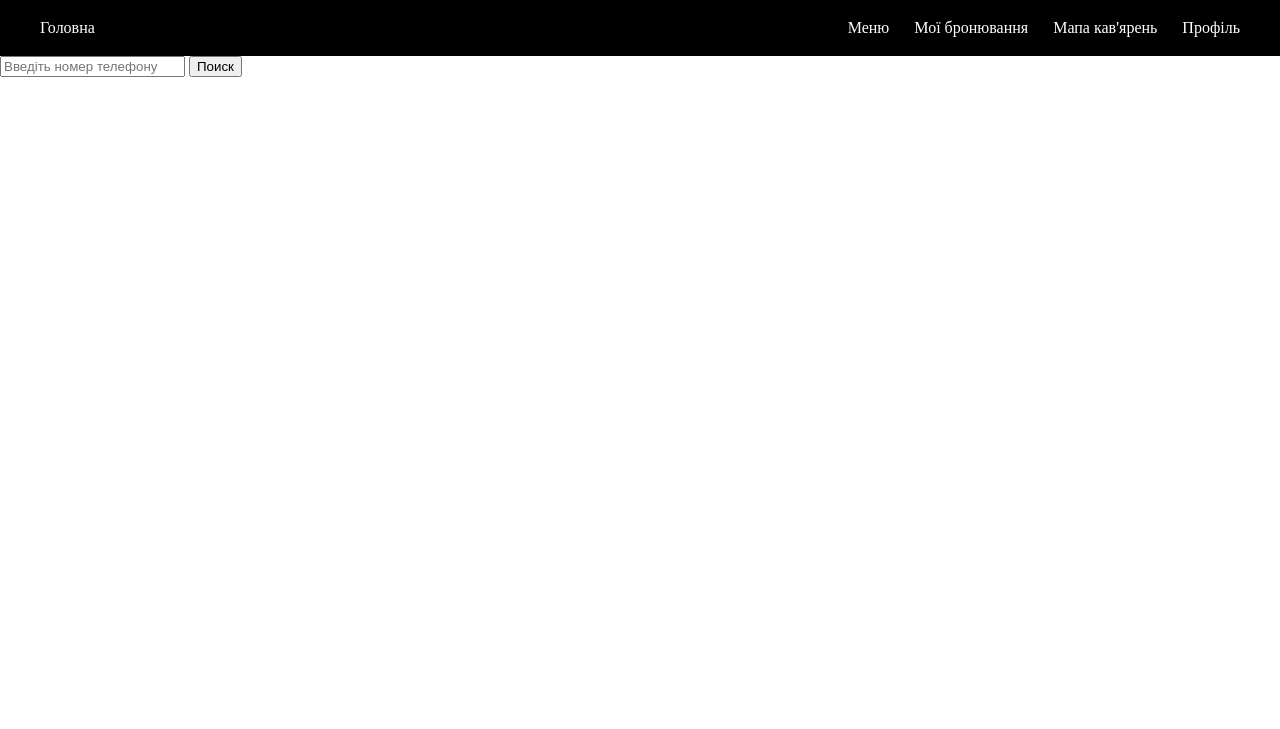
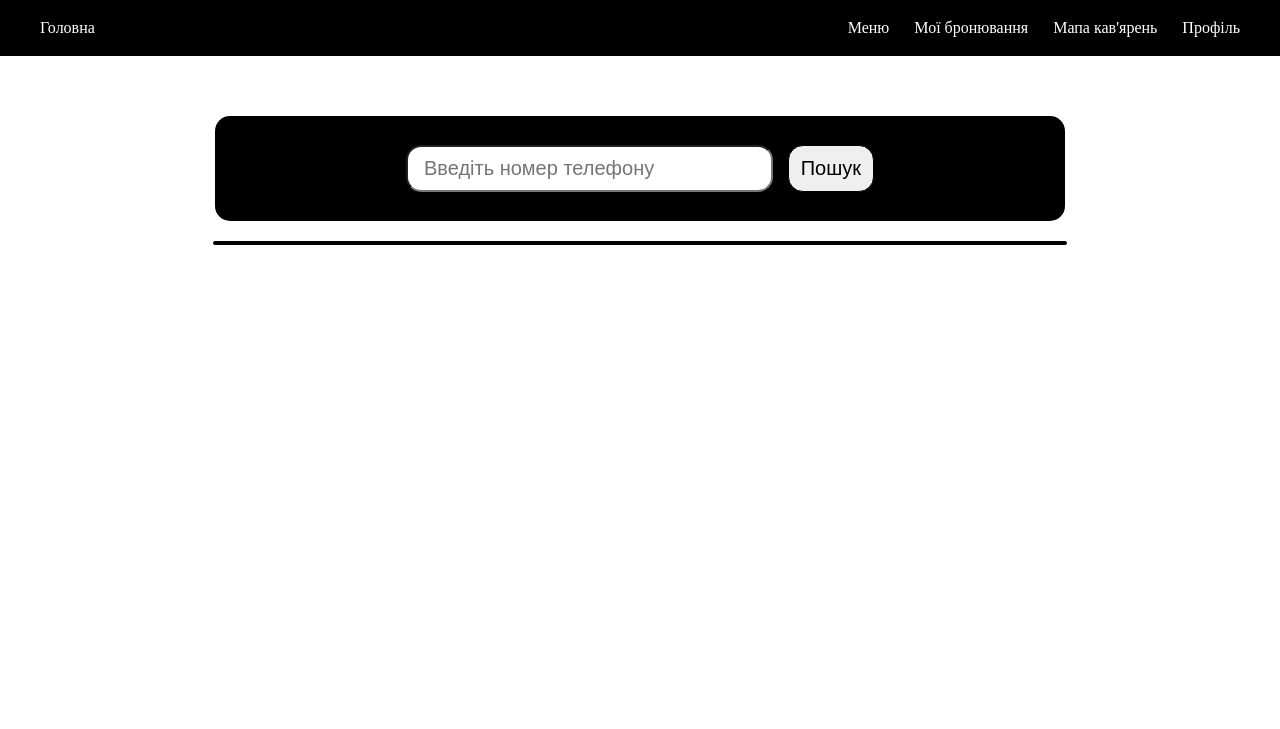
Before and after one commit to daniojey/Coffee-times, a Django app: page /search-reservation/ in a window 1280 px wide. Shown: the top 729 px of the page. Run offline with Django 5.2, Linux system fonts and the light colour scheme.

Commit message:
add css in reservation search

```diff
--- /dev/null
+++ b/coffeehouses/static/css/search_number_page.css
@@ -0,0 +1,69 @@
+
+.form-block {
+    box-sizing: border-box;
+    display: flex;
+    align-items: center;
+    justify-content: center;
+    background-color: black;
+    max-width: 850px;
+    width: 100%;
+    height: 105px;
+    padding: 35px;
+    margin: 0 auto;
+    margin-top: 60px;
+    margin-bottom: 20px;
+    border-radius: 15px;
+}
+
+.form-base {
+    display: flex;
+    width: 60%;
+}
+
+.form-content {
+    display: flex;
+    width: 100%;
+    justify-content: space-between;
+    gap: auto;
+}
+
+.input-phone {
+    display: flex;
+    width: 100%;
+    padding: 10px 16px;
+    border-radius: 15px;
+    margin-right: 15px;
+    font-size: 20px;
+}
+
+.search-button {
+    padding: 8px 12px;
+    font-size: 20px;
+    border: 1px solid black;
+    border-radius: 15px;
+    transition: background-color 0.5s ease, color 0.5s ease;
+}
+
+.search-button:hover {
+    color: #FFFF;
+    background-color: black;
+    border: 1px solid #FFFF;
+}
+
+.booking-container {
+    max-width: 850px;
+    width: 100%;
+    margin: 0 auto;
+    margin-bottom: 10px;
+    overflow-y: auto;
+    border: 2px solid black;
+    border-radius: 15px;
+
+}
+
+.reservation-container {
+    color: rgb(255, 255, 255);
+    background-color: black;
+    padding: 20px;
+    font-size: 18px;
+}
--- a/coffeehouses/static/js/phone_search.js
+++ b/coffeehouses/static/js/phone_search.js
@@ -4,10 +4,10 @@ function formatTime(timeString) {
 
     // Формируем строку в формате 2ч 00мин
     if (hours > 0) {
-      return `${hours}ч ${minutes}мин`;  // Если есть часы, показываем их
+      return `${hours}г ${minutes}хв`;  // Если есть часы, показываем их
     }
 
-    return `${minutes}мин ${seconds}сек`;  // Если нет часов, показываем минуты и секунды
+    return `${minutes}хв ${seconds}сек`;  // Если нет часов, показываем минуты и секунды
   }
 
   // Отправка формы через JS при нажатии Enter
@@ -57,11 +57,13 @@ function formatTime(timeString) {
           const formattedDuration = formatTime(reservation.times);  // Длительность
 
           bookingElement.innerHTML = `
-            <p>Номер стола: ${reservation.table_number}</p>
-            <p>Количество мест: ${reservation.seats}</p>
-            <p>Дата: ${reservation.date}</p>
-            <p>Час бронювання: ${formattedReservationTime}</p>
-            <p>Продовжуваність бронювання: ${formattedDuration}</p>
+            <div class="reservation-container">
+                <p>Дата: ${reservation.date}</p>
+                <p>Номер столика: ${reservation.table_number}</p>
+                <p>Кількість місць: ${reservation.seats}</p>
+                <p>Час бронювання: ${formattedReservationTime}</p>
+                <p>Продовжуваність бронювання: ${formattedDuration}</p>
+            </div>
           `;
           container.appendChild(bookingElement);
         });
--- a/coffeehouses/templates/coffeehouses/search_number_page.html
+++ b/coffeehouses/templates/coffeehouses/search_number_page.html
@@ -3,17 +3,23 @@
 
 
 {% block content %}
-<form id="phone-search-form">
-    {% csrf_token %}
-    <div class='form-content'>
-        <input type="text" id='phone' name='phone' placeholder='Введіть номер телефону'>
-        <button type="button" id="check-booking">Поиск</button>  <!-- Изменено на "button" с id -->
+<link rel="stylesheet" href="{% static "css/search_number_page.css" %}">
+<div class='base-container'>
+
+    <div class='form-block'>
+        <form id="phone-search-form" class='form-base'>
+            {% csrf_token %}
+            <div class='form-content'>
+                <input type="text" id='phone' name='phone' placeholder='Введіть номер телефону' class='input-phone'>
+                <button type="button" id="check-booking" class='search-button'>Пошук</button>  <!-- Изменено на "button" с id -->
+            </div>
+        </form>
     </div>
-</form>
 
-<!-- Контейнер для отображения бронирований -->
-<div id="bookings-container"></div>
+    <!-- Контейнер для отображения бронирований -->
+    <div id="bookings-container" class='booking-container'></div>
 
+</div>
 
 <script src="{% static "js/phone_search.js" %}"></script>
 {% endblock %}
--- a/coffeehouses/views.py
+++ b/coffeehouses/views.py
@@ -61,16 +61,14 @@ class ReservationSearchView(View):
         data = json.loads(request.body)
         phone = data.get('phone')
 
-        print(phone)
         if phone[0] == '0':
             phone = '38' + phone
-        print(phone)
 
         if not phone:
             return JsonResponse({'error': 'По цьому номеру телефону немає бронювань'}, status=400)
 
         # Ищем бронирования по номеру телефона
-        reservations = Reservation.objects.filter(customer_phone=phone).select_related('coffeehouse', 'table')
+        reservations = Reservation.objects.filter(customer_phone=phone).select_related('coffeehouse', 'table').order_by('-reservation_date')
 
         # Преобразуем данные бронирований в нужный формат
         reservations_data = [{
```
